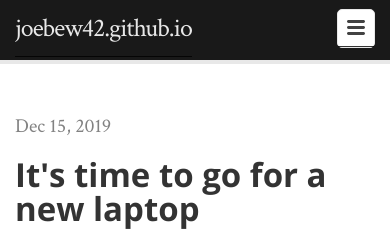
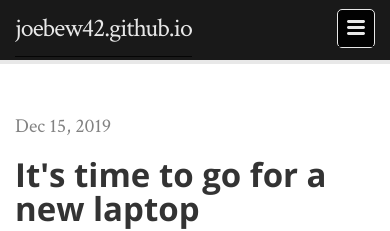
Before and after one commit to joebew42/joebew42.github.io, a Jekyll site: the page built from index.html, in a window 390 px wide. Shown: the top 231 px of the page. Built offline with Jekyll 4.4.1, drawn with Linux system fonts in a browser that asks for light colours.

Commit message:
make the site-nav looking better on mobile

```diff
--- a/_sass/_layout.scss
+++ b/_sass/_layout.scss
@@ -47,7 +47,7 @@
         position: absolute;
         top: 9px;
         right: $spacing-unit / 2;
-        background-color: $background-color;
+        background-color: $header-background-color;
         border: 1px solid $grey-color-light;
         border-radius: 5px;
         text-align: right;
@@ -66,7 +66,7 @@
                 height: 15px;
 
                 path {
-                    fill: $grey-color-dark;
+                    fill: $grey-color-light;
                 }
             }
         }
@@ -88,7 +88,6 @@
             &:not(:last-child) {
                 margin-right: 0;
             }
-            margin-left: 20px;
         }
     }
 }
```
